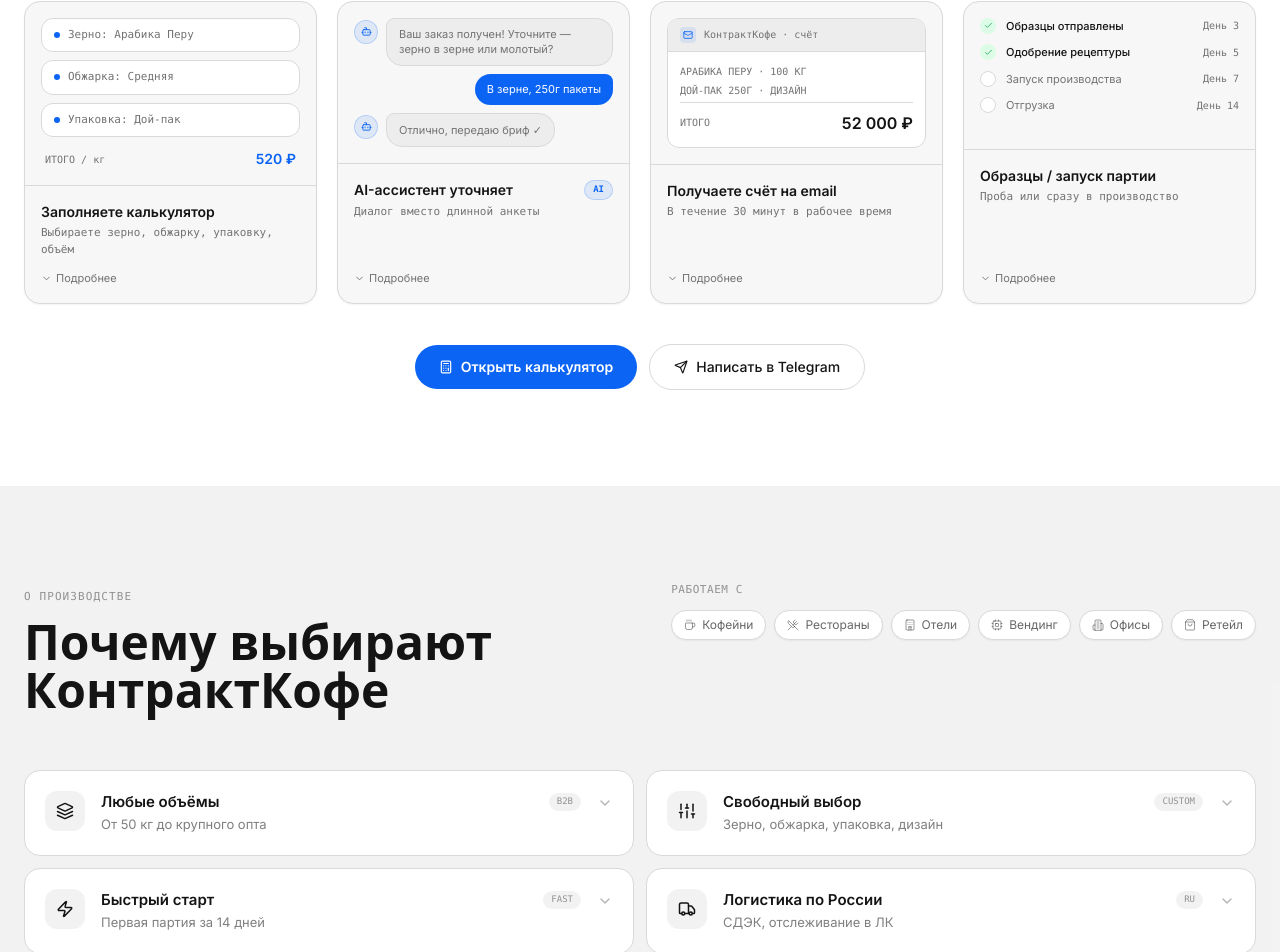
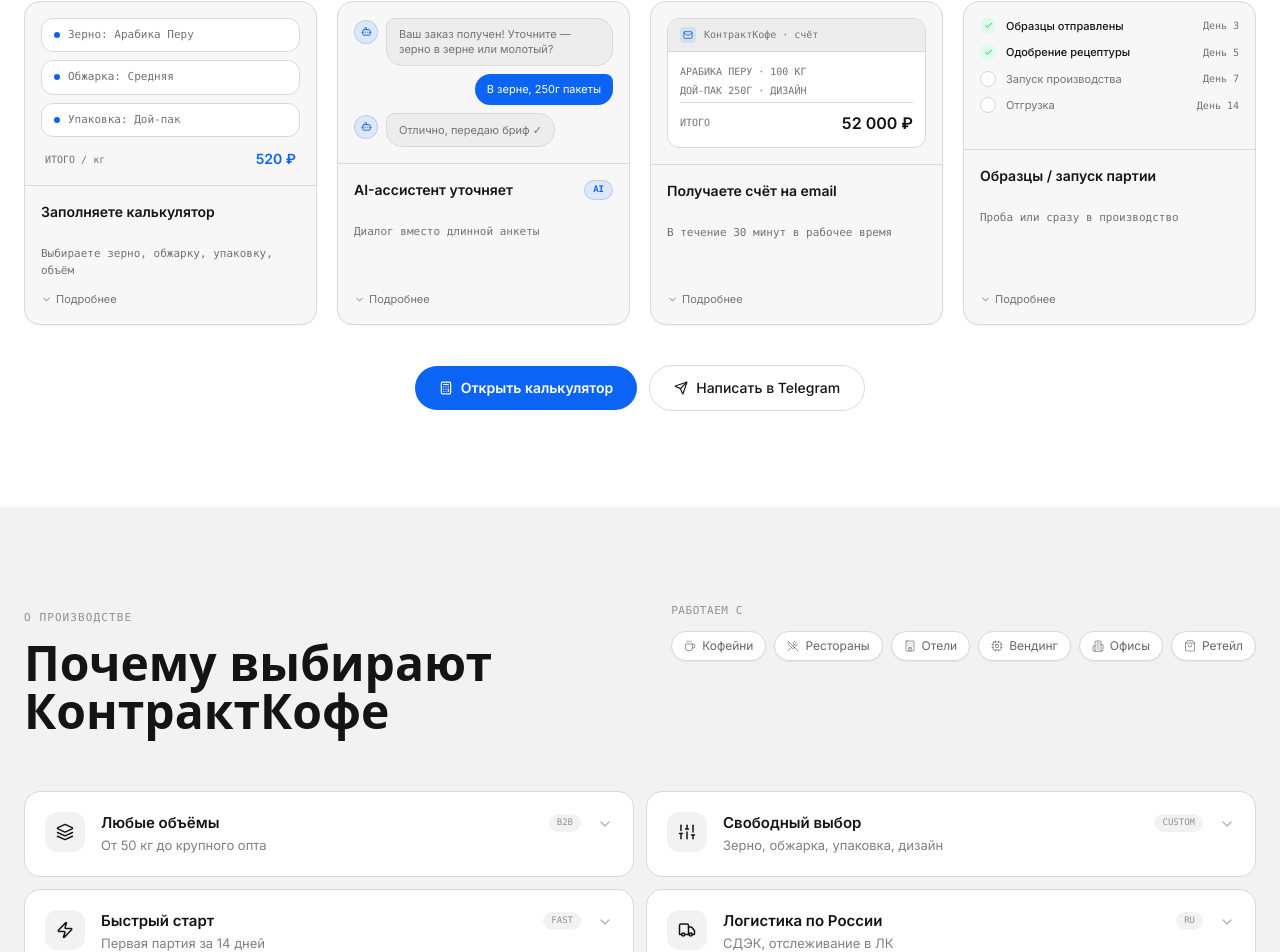
Before and after one commit to pr-poehali-dev/quantum-innovation-lab-125, a React (Vite) app: page / in a window 1280 px wide. Shown: the part 1097-2049 px from the top of the page. Built offline with nearby package versions, Linux system fonts and the light colour scheme; no server answers; a web font is replaced by a local one.

Commit message:
fix: align card text vertically

```diff
--- a/src/components/WorkflowSection.tsx
+++ b/src/components/WorkflowSection.tsx
@@ -188,7 +188,8 @@ const WorkflowSection = () => {
 
                 {/* Текстовая часть */}
                 <div className="p-4 flex flex-col flex-1">
-                  <div className="flex items-start justify-between gap-2 mb-1">
+                  {/* Заголовок — фиксированная высота на 2 строки */}
+                  <div className="flex items-start justify-between gap-2 mb-1" style={{ minHeight: 40 }}>
                     <h3 className="font-semibold text-[14px] leading-snug">{step.title}</h3>
                     {step.badge && (
                       <span className="text-[9px] font-mono font-bold bg-primary/10 text-primary border border-primary/20 rounded-full px-2 py-0.5 flex-shrink-0">
@@ -196,9 +197,10 @@ const WorkflowSection = () => {
                       </span>
                     )}
                   </div>
-                  <p className="text-[11px] text-muted-foreground font-mono">{step.sub}</p>
+                  {/* Подзаголовок — фиксированная высота */}
+                  <p className="text-[11px] text-muted-foreground font-mono" style={{ minHeight: 32 }}>{step.sub}</p>
 
-                  {/* Раскрытие */}
+                  {/* Раскрытие — прижато к низу */}
                   <button
                     onClick={() => setOpenStep(openStep === index ? null : index)}
                     className="flex items-center gap-1 text-[11px] text-muted-foreground hover:text-primary transition-colors mt-auto pt-3">
```
